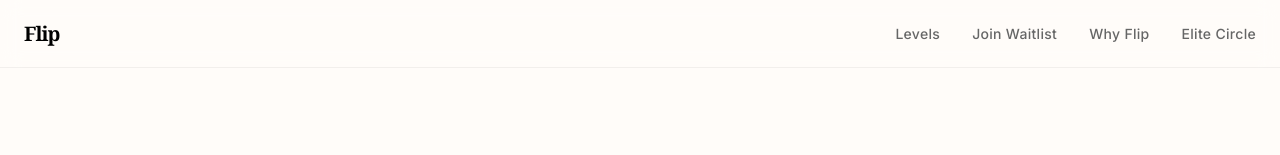
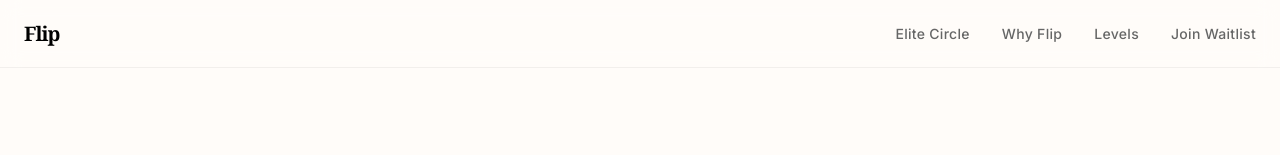
Before and after one commit to adamsyy/flip-frontend, a React (Vite) app: page /levels in a window 1280 px wide. Shown: the top 155 px of the page. Built offline with nearby package versions, Linux system fonts and the light colour scheme; no server answers.

Commit message:
fix: final navbar link reordering

```diff
--- a/src/components/Navbar/Navbar.tsx
+++ b/src/components/Navbar/Navbar.tsx
@@ -35,18 +35,18 @@ export const Navbar: React.FC = () => {
         </button>
 
         <div className={styles.navLinks}>
+          <button onClick={() => navigate('/creators')} className={styles.link}>
+            Elite Circle
+          </button>
+          <button onClick={() => navigate('/whyFlip')} className={styles.link}>
+            Why Flip
+          </button>
           <button onClick={() => navigate('/levels')} className={styles.link}>
             Levels
           </button>
           <button onClick={() => goToHomeSection('waitlist')} className={styles.link}>
             Join Waitlist
           </button>
-          <button onClick={() => navigate('/whyFlip')} className={styles.link}>
-            Why Flip
-          </button>
-          <button onClick={() => navigate('/creators')} className={styles.link}>
-            Elite Circle
-          </button>
         </div>
       </div>
     </nav>
```
